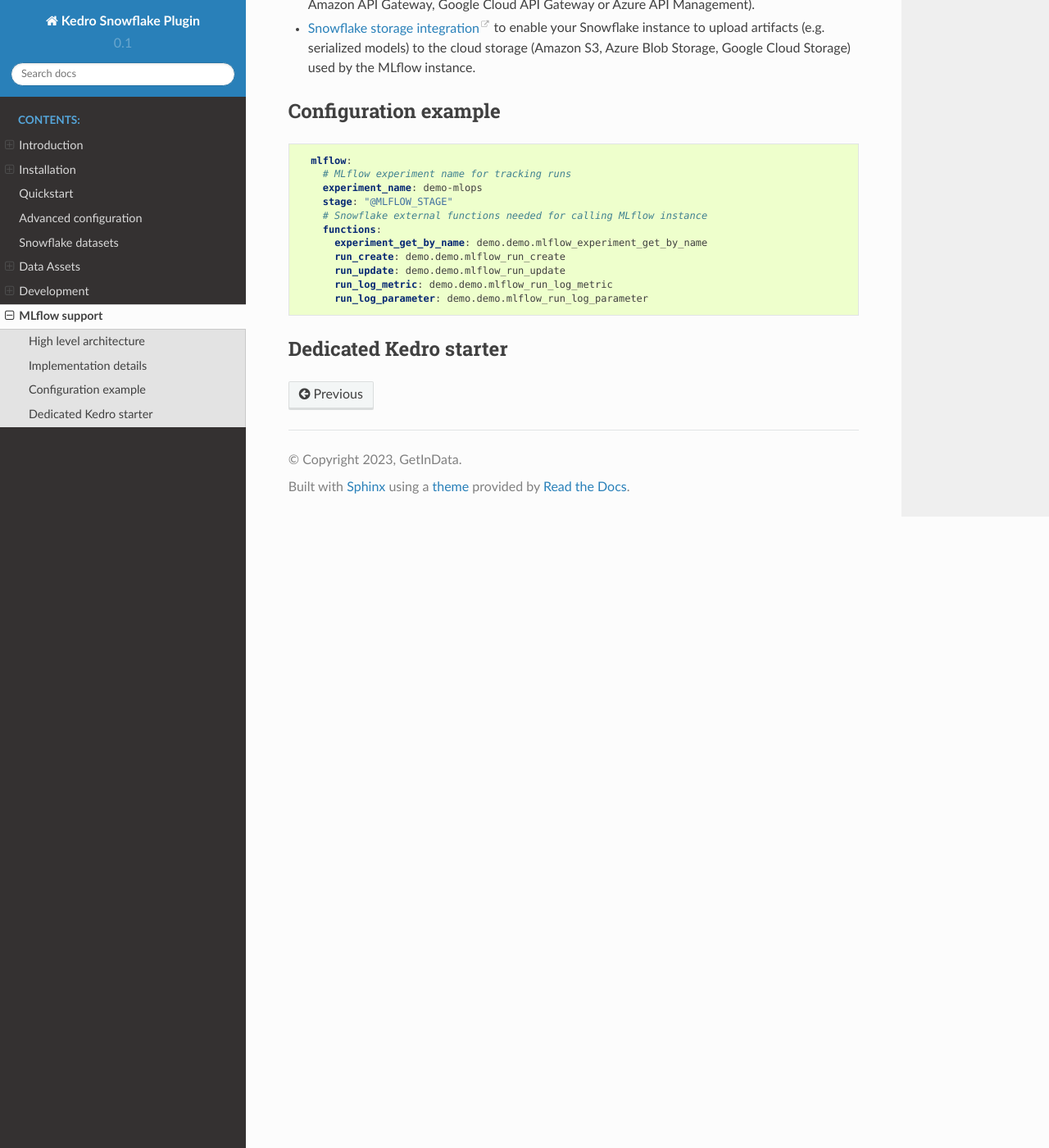
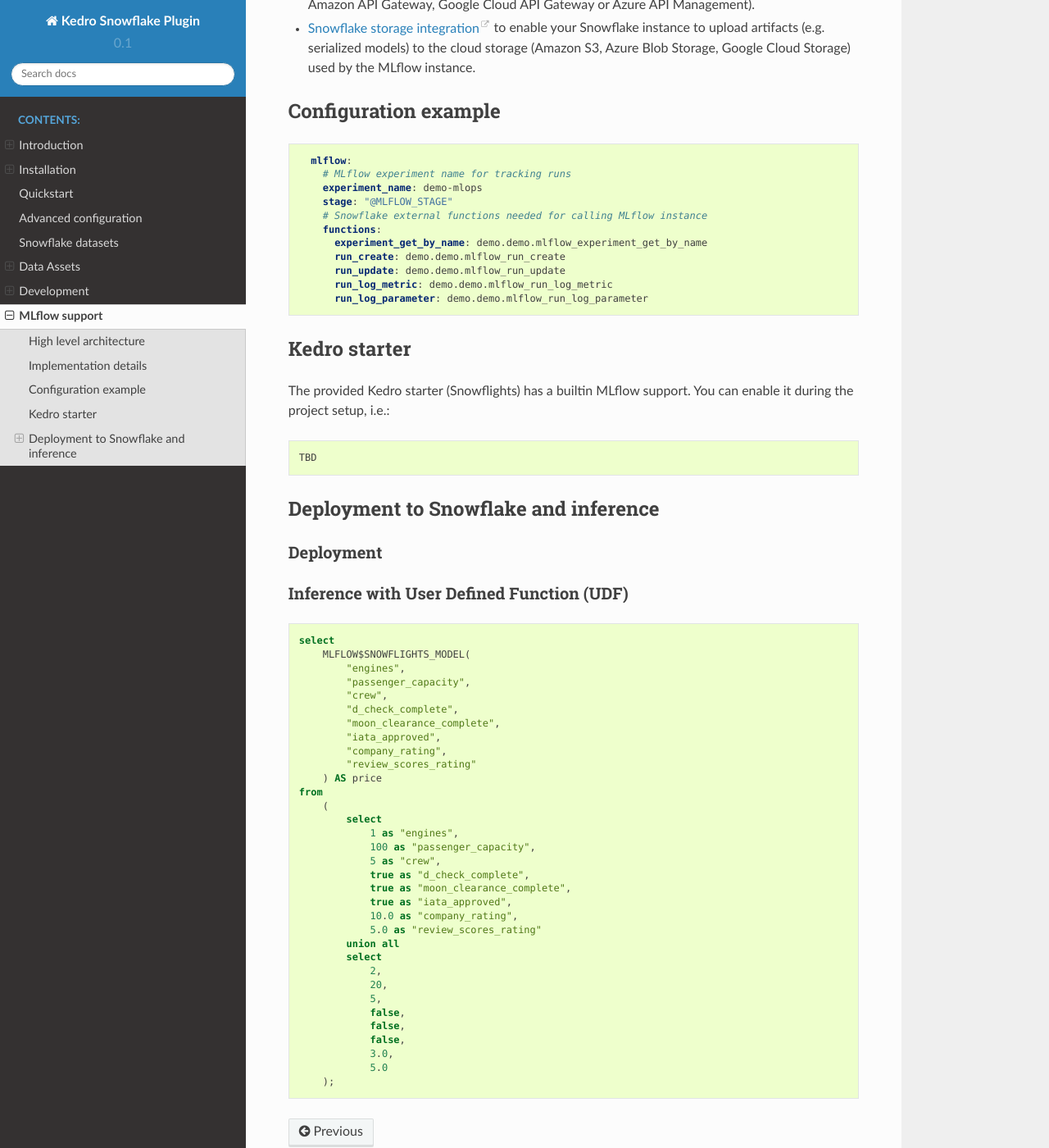
Before and after one commit to getindata/kedro-snowflake, a Sphinx documentation site: the page built from docs/source/06_mlflow.md, in a window 1280 px wide and 1400 px high, scrolled down 940 px. Shown: the whole window at 82% size. Built offline with Sphinx 7.4.7 and the Read the Docs theme 2.0.0, drawn with Linux system fonts in a browser that asks for light colours; some of the changed text lies outside the part shown.

Commit message:
UDF inference

````diff
--- a/docs/source/06_mlflow.md
+++ b/docs/source/06_mlflow.md
@@ -2,7 +2,7 @@
 
 ## High level architecture
 The key challenge is to provide access to the external service endpoints (like MLflow)
-that is currently not yet supported natively in Snowpark. Snowflake external
+that is currently not yet supported natively in Snowpark (External Access feature is on the Snowflake   roadmap). Snowflake external
 functions are the preferred workaround.
 ![MLflow and Kedro-snowflake](../images/mlflow-support.png)
 
@@ -39,4 +39,50 @@
       run_log_parameter: demo.demo.mlflow_run_log_parameter
 ```
 
-## Dedicated Kedro starter
+## Kedro starter
+The provided Kedro starter (Snowflights) has a builtin MLflow support.
+You can enable it during the project setup, i.e.:
+```bash
+TBD
+```
+
+## Deployment to Snowflake and inference
+
+### Deployment
+
+### Inference with User Defined Function (UDF)
+```sql
+select
+    MLFLOW$SNOWFLIGHTS_MODEL(
+        "engines",
+        "passenger_capacity",
+        "crew",
+        "d_check_complete",
+        "moon_clearance_complete",
+        "iata_approved",
+        "company_rating",
+        "review_scores_rating"
+    ) AS price
+from
+    (
+        select
+            1 as "engines",
+            100 as "passenger_capacity",
+            5 as "crew",
+            true as "d_check_complete",
+            true as "moon_clearance_complete",
+            true as "iata_approved",
+            10.0 as "company_rating",
+            5.0 as "review_scores_rating"
+        union all
+        select
+            2,
+            20,
+            5,
+            false,
+            false,
+            false,
+            3.0,
+            5.0
+    );
+```
--- a/docs/spellcheck_exceptions.txt
+++ b/docs/spellcheck_exceptions.txt
@@ -105,3 +105,4 @@
 ly
 svg
 MLOps
+natively
````
